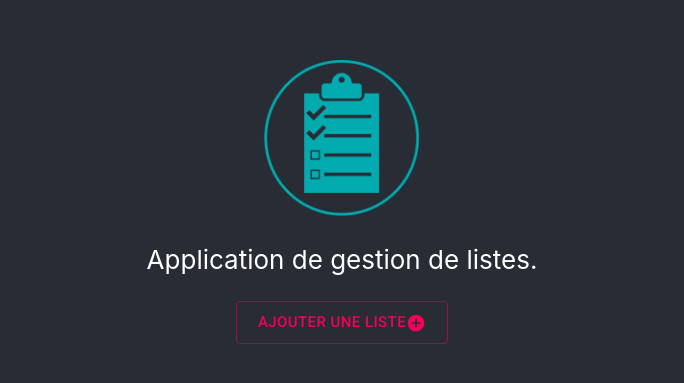
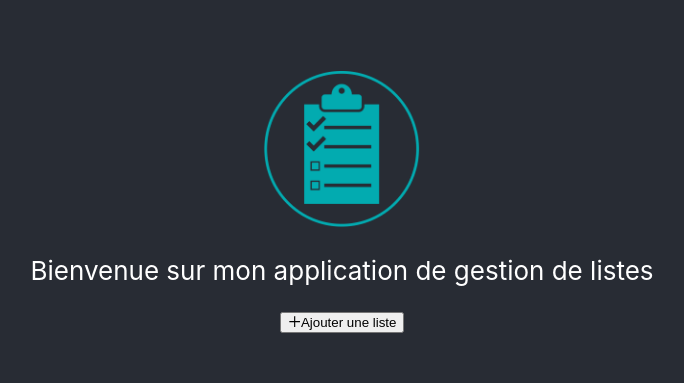
Before and after one commit to DigitalMeteorCode/ToDoApp, a React (Create React App) app: page / in a window 1280 px wide. Shown: the part 199-582 px from the top of the page, without its empty margins (298-982 px from the left). Built offline with nearby package versions, Linux system fonts and the light colour scheme.

Commit message:
Remplacement du framework material ui par ant design

```diff
--- a/package.json
+++ b/package.json
@@ -8,6 +8,7 @@
     "@testing-library/jest-dom": "^5.14.1",
     "@testing-library/react": "^11.2.7",
     "@testing-library/user-event": "^12.8.3",
+    "antd": "^4.16.13",
     "react": "^17.0.2",
     "react-dom": "^17.0.2",
     "react-scripts": "4.0.3",
--- a/src/App.js
+++ b/src/App.js
@@ -1,25 +1,26 @@
 import logo from './logolist.png';
 import './App.css';
 import MyButton from './Components/MyButton';
-import AddCircleIcon from '@material-ui/icons/AddCircle';
-import HighlightOffIcon from '@material-ui/icons/HighlightOff';
+import { PlusOutlined } from '@ant-design/icons';
 
 
+export default function App() {
 
-function App() {
   return (
     <div className="App">
       <header className="App-header">
         <img src={logo} className="App-logo" alt="logo" />
-        <p>Application de gestion de listes.</p>
+        <p>
+          Bienvenue sur mon application de gestion de listes
+        </p>
         <MyButton
-          onClick={()=>{alert("Cliqué")}}
-          >Ajouter une liste
-          <AddCircleIcon fontSize="small"/>
+          tooltip="Ajouter une liste"
+          onClick={() => console.log("Cliqué")}
+          icon={<PlusOutlined />}
+        >
+          Ajouter une liste
         </MyButton>
       </header>
     </div>
   );
 }
-
-export default App;
--- a/src/Components/MyButton.jsx
+++ b/src/Components/MyButton.jsx
@@ -1,20 +1,18 @@
 import React from "react";
-import { makeStyles } from '@material-ui/core/styles';
-import Button from '@material-ui/core/Button';
+import { Button, Tooltip } from 'antd';
 
-
-function MyButton(props) {
+export default function MyButton(props) {
   return (
+    <Tooltip title={props.tooltip}>
       <Button
-            variant="outlined"
-            color="secondary"
+        shape="round"
+        type="primary"
         size="large"
         onClick={props.onClick}
+        icon={props.icon}
       >
         {props.children}
-
       </Button>
+    </Tooltip>
   );
 }
-
-export default MyButton;
```
Also changed, not shown: 1 other file (tests, documents, lock files or other folders). Lines whose indentation alone changed are shown as unchanged.
